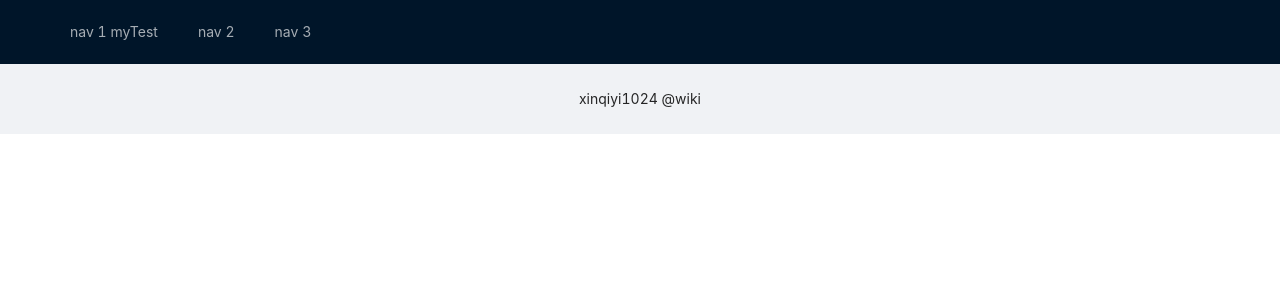
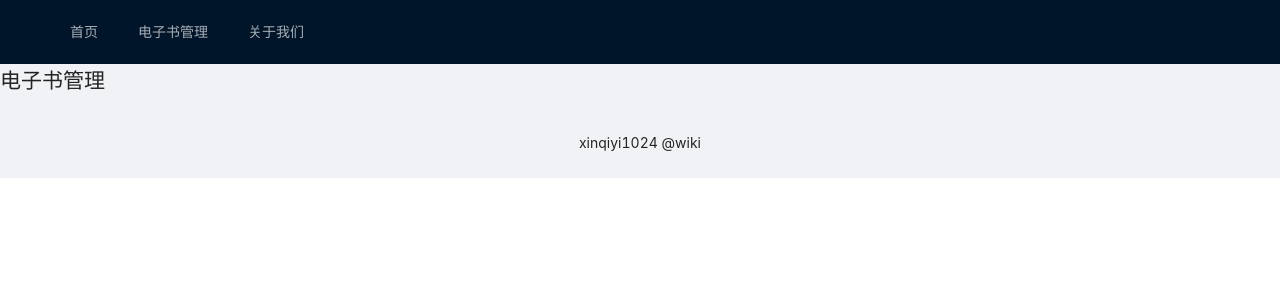
Before and after one commit to xinqiyi1024/wiki, a Vue app in the folder web/: page /admin/book in a window 1280 px wide. Shown: the top 300 px of the page. Built offline with nearby package versions, Linux system fonts and the light colour scheme; no server answers.

Commit message:
add 添加电子书管理页面

```diff
--- a/web/src/components/TheHeader.vue
+++ b/web/src/components/TheHeader.vue
@@ -7,9 +7,15 @@
         mode="horizontal"
         :style="{ lineHeight: '64px' }"
     >
-      <a-menu-item key="1">nav 1 myTest</a-menu-item>
-      <a-menu-item key="2">nav 2</a-menu-item>
-      <a-menu-item key="3">nav 3</a-menu-item>
+      <a-menu-item key="/">
+        <router-link to="/">首页</router-link>
+      </a-menu-item>
+      <a-menu-item key="/admin/book">
+        <router-link to="/admin/book">电子书管理</router-link>
+      </a-menu-item>
+      <a-menu-item key="/about">
+        <router-link to="/about">关于我们</router-link>
+      </a-menu-item>
     </a-menu>
   </a-layout-header>
 </template>
--- a/web/src/router/index.ts
+++ b/web/src/router/index.ts
@@ -1,4 +1,4 @@
-import { createRouter, createWebHistory, RouteRecordRaw } from 'vue-router'
+import {createRouter, createWebHistory, RouteRecordRaw} from 'vue-router'
 import Home from '../views/Home.vue'
 
 const routes: Array<RouteRecordRaw> = [
@@ -14,6 +14,14 @@
         // this generates a separate chunk (about.[hash].js) for this route
         // which is lazy-loaded when the route is visited.
         component: () => import(/* webpackChunkName: "about" */ '../views/About.vue')
+    },
+    {
+        path: '/admin/book',
+        name: 'AdminBook',
+        // route level code-splitting
+        // this generates a separate chunk (about.[hash].js) for this route
+        // which is lazy-loaded when the route is visited.
+        component: () => import(/* webpackChunkName: "about" */ '../views/admin/AdminBook.vue')
     }
 ]
 
--- /dev/null
+++ b/web/src/views/admin/AdminBook.vue
@@ -0,0 +1,5 @@
+<template>
+  <div class="about">
+    <h1>电子书管理</h1>
+  </div>
+</template>
```
Lines whose indentation alone changed are shown as unchanged.
